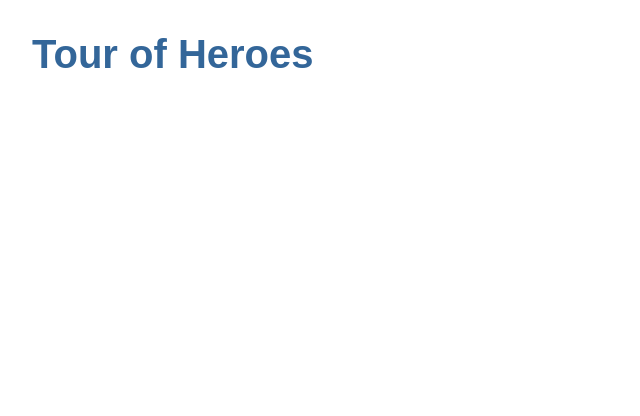
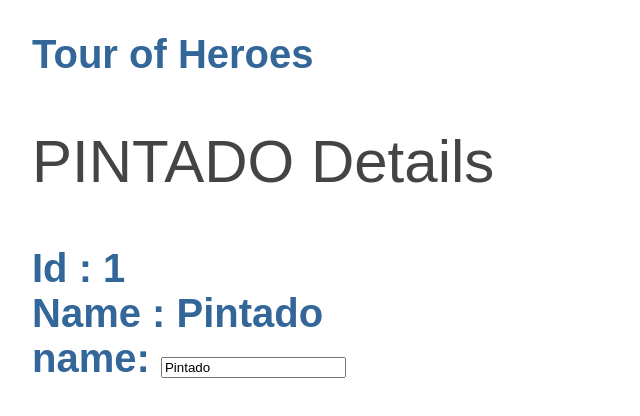
Before and after one commit to blaxzoser/angular-tour-of-heroes, an Angular app: page / in a window 1280 px wide. Shown: the top 416 px of the page, without its empty margins (0-640 px from the left). Built offline with nearby package versions, Linux system fonts and the light colour scheme.

Commit message:
Completed 1 chapter

```diff
--- a/src/app/app.component.html
+++ b/src/app/app.component.html
@@ -1 +1,2 @@
 <h1> {{ title }}
+    <app-heroes></app-heroes>
--- /dev/null
+++ b/src/app/hero.ts
@@ -0,0 +1,4 @@
+export interface Hero{
+  id:number;
+  name:string;
+}
--- /dev/null
+++ b/src/app/heroes/heroes.component.html
@@ -0,0 +1,15 @@
+<h2>
+    {{hero.name | uppercase }} Details
+</h2>
+<div>
+    <span>Id : </span> {{hero.id}}
+</div>
+<div>
+    <span>Name : </span> {{hero.name}}
+</div>
+
+<div>
+    <label>name:
+    <input [(ngModel)]="hero.name" placeholder="name"/>
+  </label>
+</div>
--- /dev/null
+++ b/src/app/heroes/heroes.component.ts
@@ -0,0 +1,20 @@
+import { Component, OnInit } from '@angular/core';
+import { Hero } from '../hero';
+
+@Component({
+  selector: 'app-heroes',
+  templateUrl: './heroes.component.html',
+  styleUrls: ['./heroes.component.css']
+})
+export class HeroesComponent implements OnInit {
+  hero: Hero = {
+    id: 1,
+    name: 'Pintado'
+  };
+
+  constructor() { }
+
+  ngOnInit() {
+  }
+
+}
```
Also changed, not shown: src/app/app.module.ts (+6 -3 lines), src/app/heroes/heroes.component.css (added), 1 other file (tests, documents, lock files or other folders).
